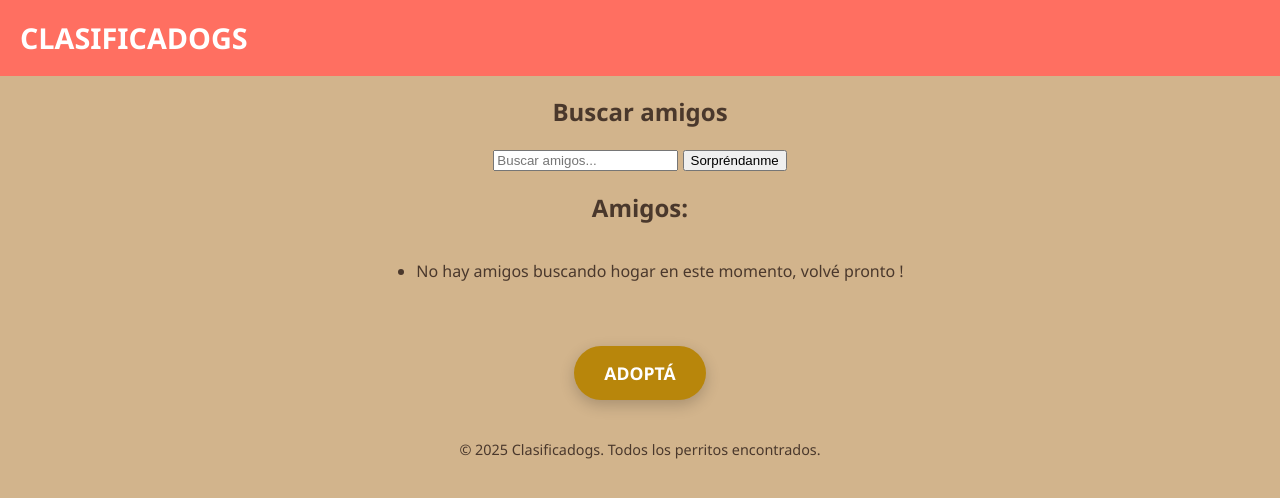
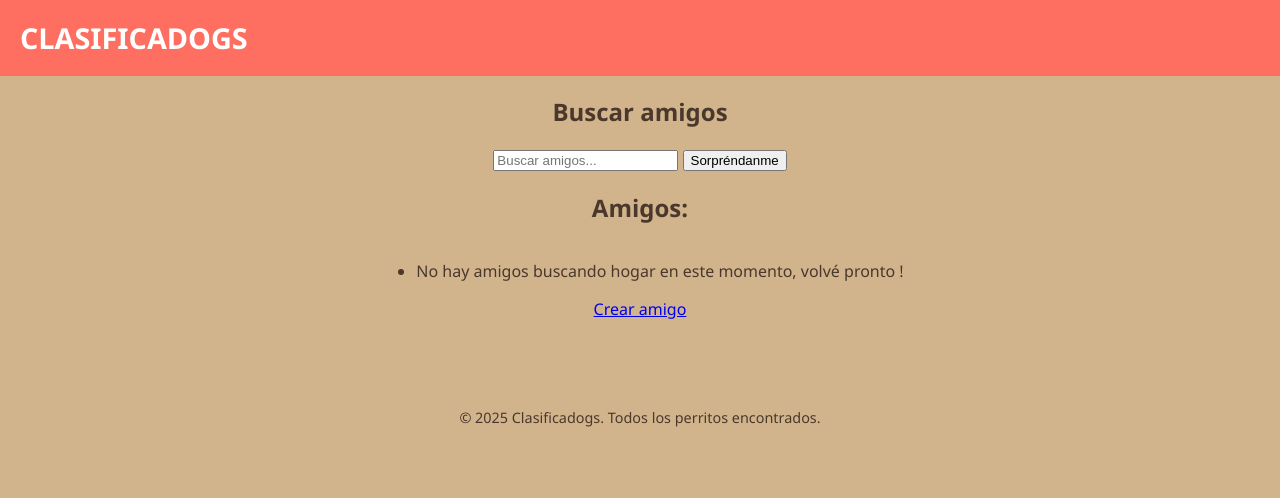
Before and after one commit to MeliTS-z/TerceraEntrega-SanchezMelina, a Django app: page /amigos/ in a window 1280 px wide. Shown: the top 498 px of the page. Run offline with Django 5.2, Linux system fonts and the light colour scheme; data that the repository does not hold is empty.

Commit message:
Botón Crear amigo

```diff
--- a/myapp/templates/myapp/amigos.html
+++ b/myapp/templates/myapp/amigos.html
@@ -24,4 +24,6 @@
 
 </ul>
 
+<a href="{% url 'crear_amigo'%}">Crear amigo</a>
+
 {% endblock %}
--- a/myapp/urls.py
+++ b/myapp/urls.py
@@ -13,7 +13,7 @@ urlpatterns = [
     path('ofrecer-donacion/', ofrecer_donacion, name='ofrecer_donacion'),
     path('gracias-donacion/', grdonacion, name='grdonacion'),
     path('amigos/', amigo, name='amigo'),
-    path('amigos/buscar', buscar_amigos, name='buscar_amigos'),
+    path('buscar-amigos/', buscar_amigos, name='buscar_amigos'),
 
 ]
 
--- a/templates/padre.html
+++ b/templates/padre.html
@@ -125,7 +125,7 @@
     {% endblock %}
 
             </p>
-            <a href="#" class="button">ADOPTÁ</a>
+            <!-- <a href="#" class="button">ADOPTÁ</a> -->
             <div class="footer">
                 &copy; 2025 Clasificadogs. Todos los perritos encontrados.
             </div>
```
